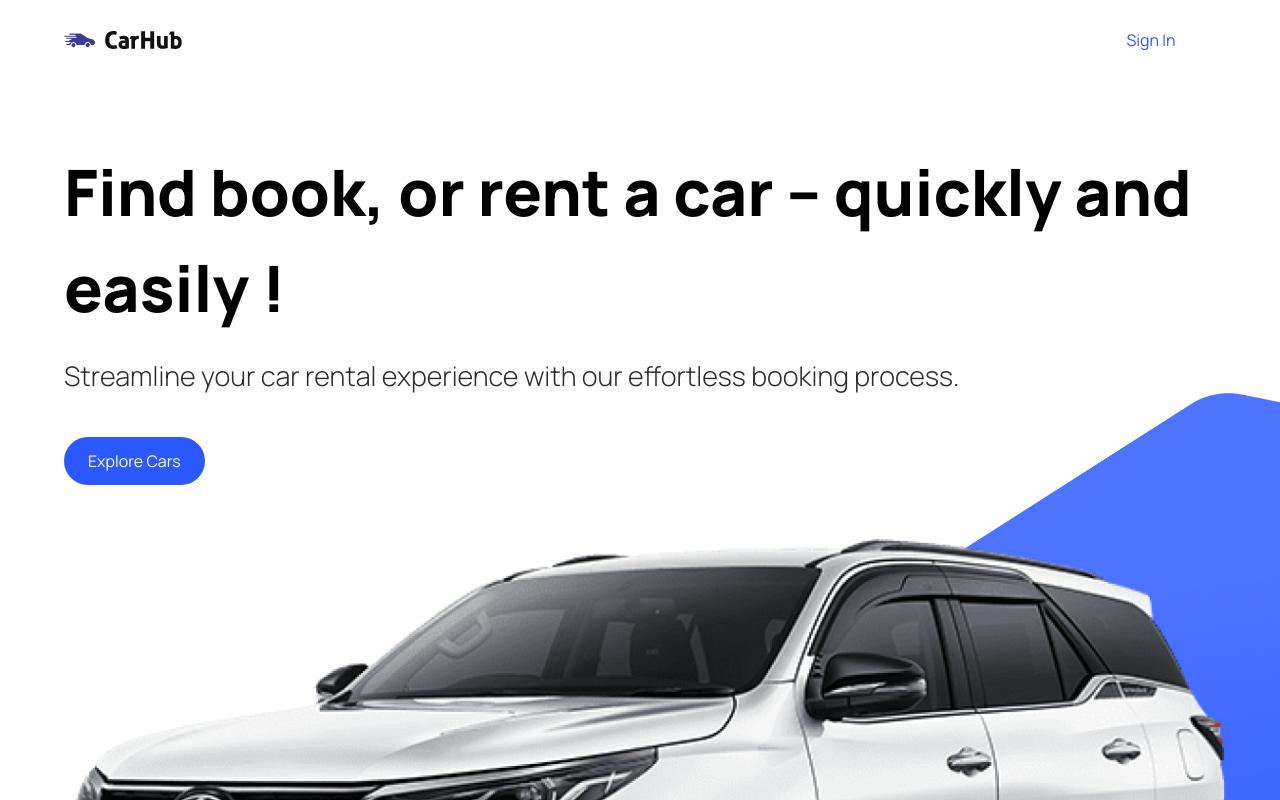
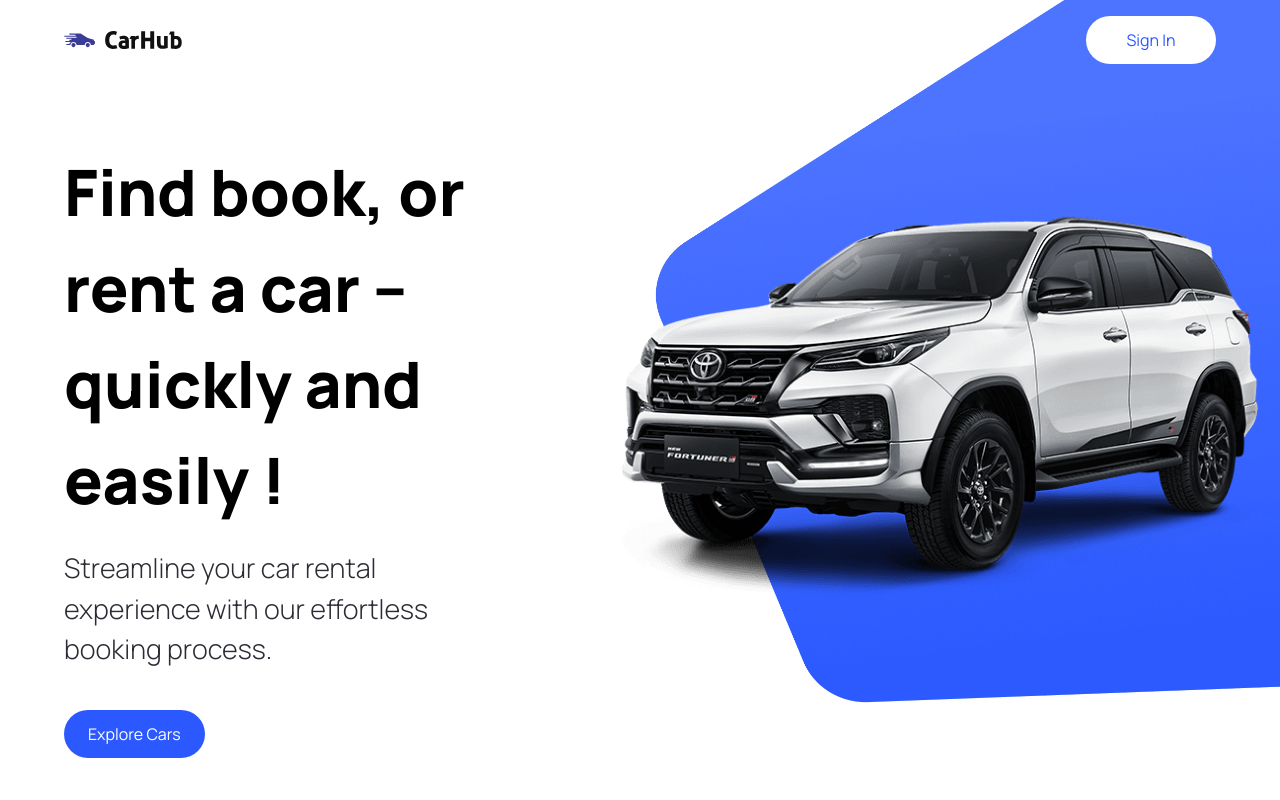
Before and after one commit to Otaiki1/car-showcase, a Next.js app: page / in a window 1280 px wide. Shown: the top 800 px of the page. Built offline with nearby package versions, Linux system fonts and the light colour scheme.

Commit message:
refac: fix hero section

```diff
--- a/components/Hero.tsx
+++ b/components/Hero.tsx
@@ -6,7 +6,7 @@ import { CustomButton } from "./";
 const Hero = () => {
   const handleScroll = () => {};
   return (
-    <div>
+    <div className="hero">
       <div className="flex-1 pt-36 padding-x">
         <h1 className="hero__title">
           Find book, or rent a car -- quickly and easily !
@@ -24,9 +24,8 @@ const Hero = () => {
       <div className="hero__image-container">
         <div className="hero__image">
           <Image src="/hero.png" alt="hero" fill className="object-contain" />
-
-          <div className="hero__image-overlay"></div>
         </div>
+        <div className="hero__image-overlay"></div>
       </div>
     </div>
   );
```
